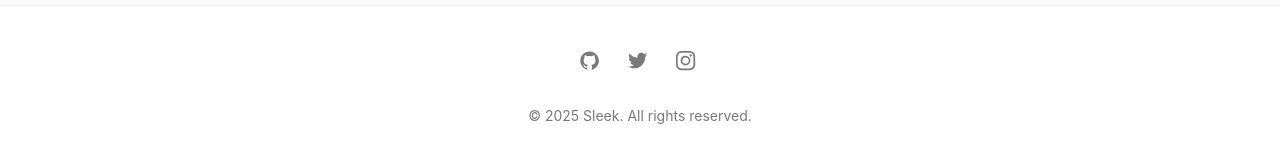
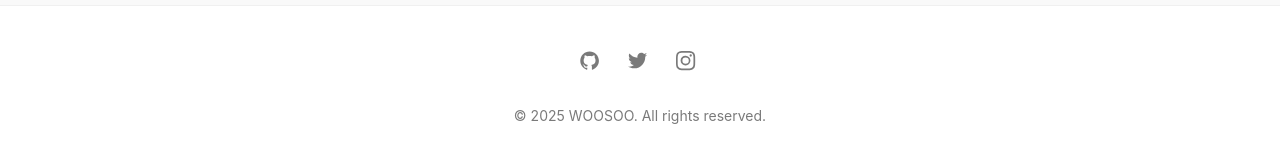
Before and after one commit to janczizikow/sleek, a Jekyll site: the page built from index.md, in a window 1280 px wide and 900 px high, scrolled down 899 px. Shown: the part 729-892 px from the top of the window. Built offline with Jekyll 4.4.1, drawn with Linux system fonts in a browser that asks for light colours.

Commit message:
edit title

```diff
--- a/_config.yml
+++ b/_config.yml
@@ -1,5 +1,5 @@
 # SITE CONFIGURATION
-title: Sleek # your site title
+title: WOOSOO # your site title
 author: GitHub User # You :P
 description: > # Meta description of Homepage
   Write an awesome description for your new site here. You can edit this
```
